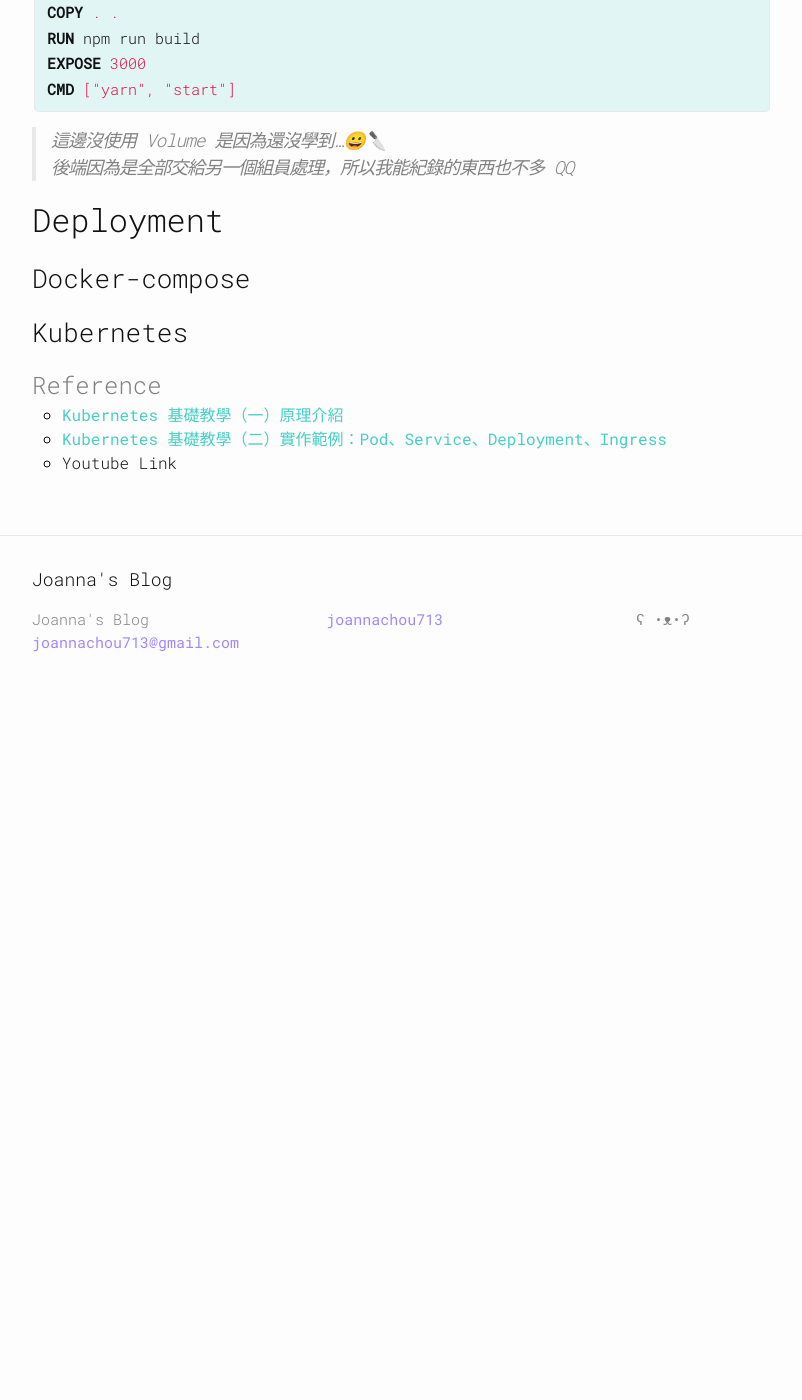
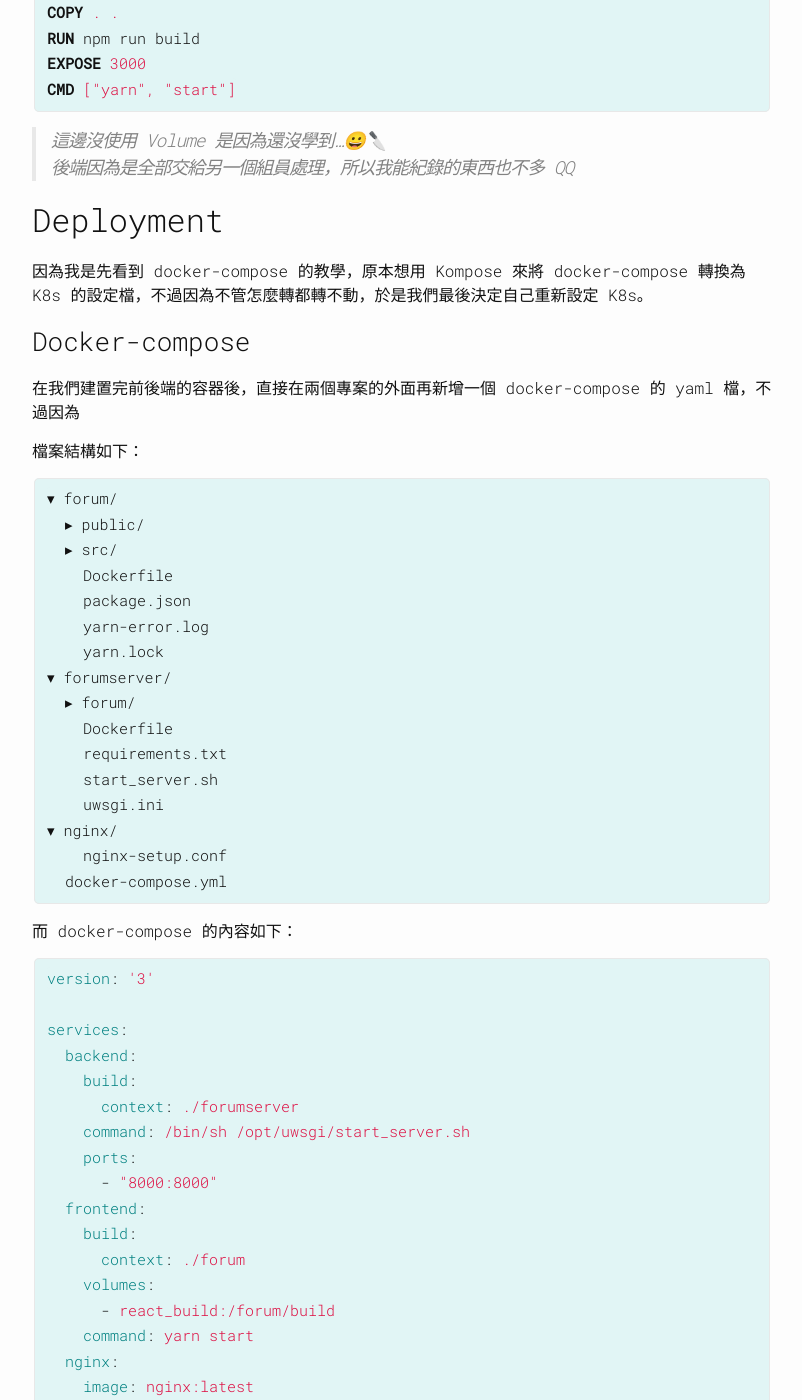
Before and after one commit to jqlynchien713/jqlynchien713.github.io, a Jekyll site: the page built from _posts/2022-02-05-k8s-project.md, in a window 1280 px wide and 1400 px high, scrolled down 2422 px. Shown: the whole window, without its empty margins (238-1040 px from the left). Built offline with Jekyll 4.4.1, drawn with Linux system fonts in a browser that asks for light colours; before the commit the page ends 3135 px from its top, so only the background shows below that; some of the changed text lies outside the part shown.

Commit message:
Add intern and k8s

````diff
--- a/_posts/2022-02-05-k8s-project.md
+++ b/_posts/2022-02-05-k8s-project.md
@@ -75,8 +75,64 @@ CMD ["yarn", "start"]
 > 後端因為是全部交給另一個組員處理，所以我能紀錄的東西也不多 QQ
 
 ## Deployment
+因為我是先看到 docker-compose 的教學，原本想用 Kompose 來將 docker-compose 轉換為 K8s 的設定檔，不過因為不管怎麼轉都轉不動，於是我們最後決定自己重新設定 K8s。
 
 ### Docker-compose
+在我們建置完前後端的容器後，直接在兩個專案的外面再新增一個 docker-compose 的 yaml 檔，不過因為
+
+檔案結構如下：
+
+```
+▾ forum/
+  ▸ public/
+  ▸ src/
+    Dockerfile
+    package.json
+    yarn-error.log
+    yarn.lock
+▾ forumserver/
+  ▸ forum/
+    Dockerfile
+    requirements.txt
+    start_server.sh
+    uwsgi.ini
+▾ nginx/
+    nginx-setup.conf
+  docker-compose.yml
+```
+
+而 docker-compose 的內容如下：
+
+```yml
+version: '3'
+
+services:
+  backend:
+    build:
+      context: ./forumserver
+    command: /bin/sh /opt/uwsgi/start_server.sh
+    ports:
+      - "8000:8000"
+  frontend:
+    build:
+      context: ./forum
+    volumes:
+      - react_build:/forum/build
+    command: yarn start
+  nginx:
+    image: nginx:latest
+    ports:
+      - 80:8080
+    volumes:
+      - ./nginx/nginx-setup.conf:/etc/nginx/conf.d/default.conf:ro
+      - react_build:/var/www/forum
+    depends_on:
+      - backend
+      - frontend
+volumes:
+  react_build:
+
+```
 
 ### Kubernetes
 
````
Also changed, not shown: _posts/2022-02-07-intern.md (+3 -3 lines).
